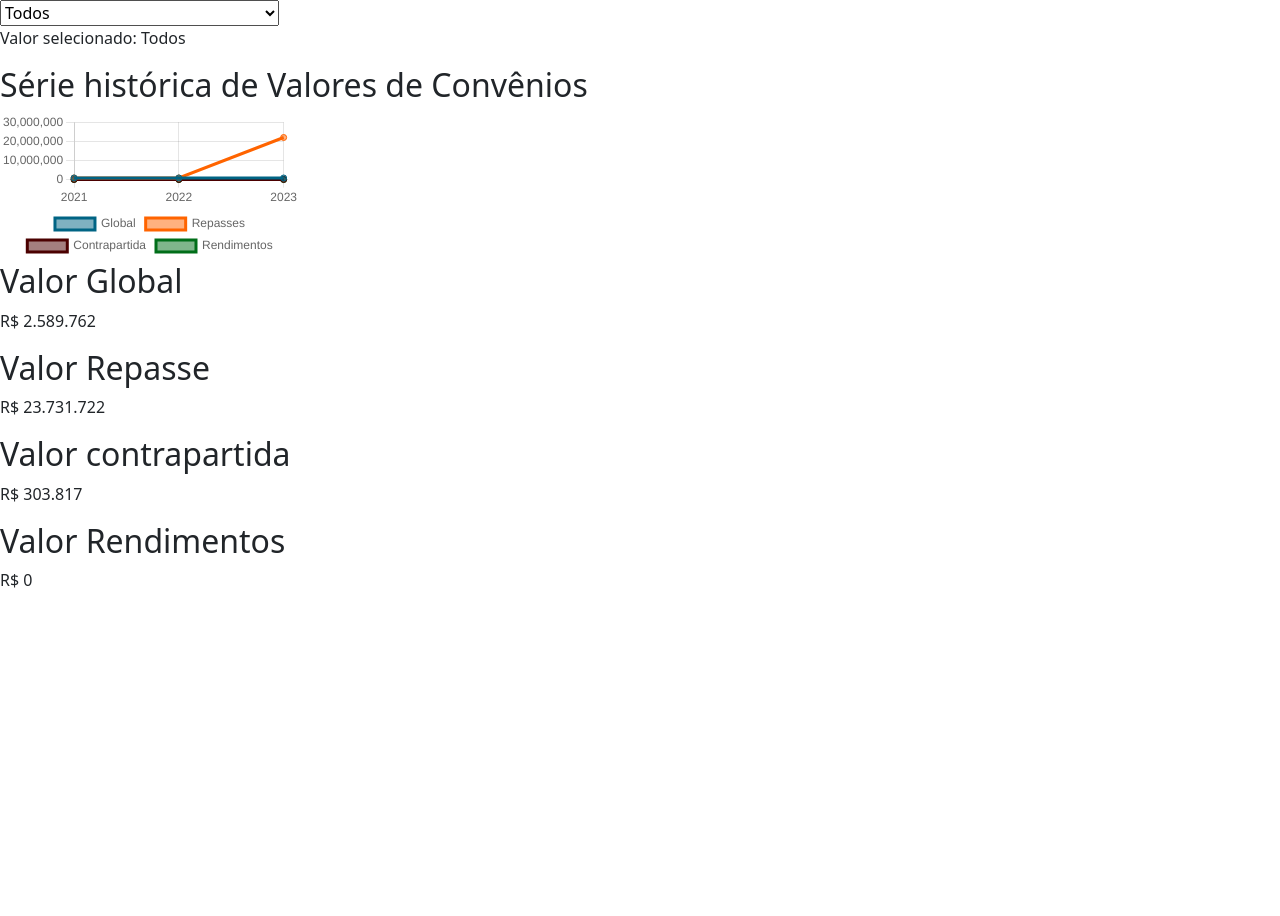
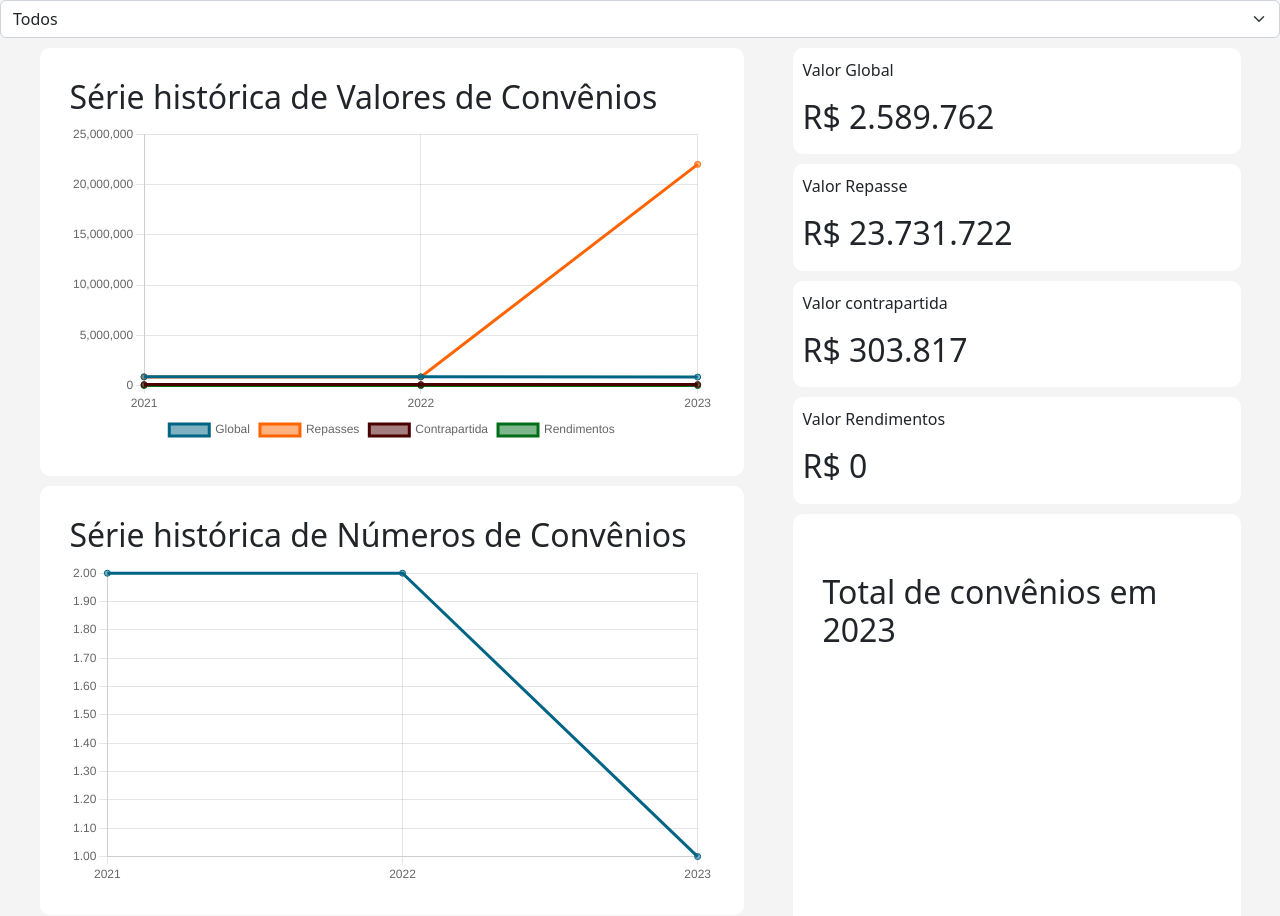
Before and after one commit to douglasjosebarboza/estagio, a React (Vite) app: page /main in a window 1280 px wide. Shown: the top 916 px of the page. Before the commit the page ends 800 px from the top, so only its background shows below. Built offline with nearby package versions, Linux system fonts and the light colour scheme.

Commit message:
fim sabado

```diff
--- a/src/components/charts/Chart.jsx
+++ b/src/components/charts/Chart.jsx
@@ -1,7 +1,9 @@
-import { Line } from "react-chartjs-2"
-import { Chart as ChartJS, CategoryScale, LinearScale, PointElement, LineElement, Tooltip, Legend, } from "chart.js"
+import { Line, Doughnut } from "react-chartjs-2"
+import { Chart as ChartJS, ArcElement, CategoryScale, LinearScale, PointElement, LineElement, Tooltip, Legend, } from "chart.js"
+import "./chart.css"
 
 ChartJS.register(
+    ArcElement,
     CategoryScale,
     LinearScale,
     PointElement,
@@ -19,6 +21,9 @@ const Chart = (props) => {
         "Contrapartida":{},
         "Rendimentos":{}
     }
+    let objNumbersConvenios = {
+
+    }
 
     for(let i = 0;  i < props.data.length; i++){
         yearCurrent = props.data[i].ano
@@ -28,20 +33,22 @@ const Chart = (props) => {
             objValues.Contrapartida[yearCurrent] = 0
             objValues.Rendimentos[yearCurrent] = 0
 
+            objNumbersConvenios[yearCurrent] = 0
+
             arrayYears.push(yearCurrent)
         }
         objValues.Global[yearCurrent] += parseInt(props.data[i].valor_global.replace("R$", "").replace(",", ".").replace(".", ""))
         objValues.Repasse[yearCurrent] += parseInt(props.data[i].valor_repasse.replace("R$", "").replace(",", ".").replace(".", ""))
         objValues.Contrapartida[yearCurrent] += parseInt(props.data[i].valor_contrapartida.replace("R$", "").replace(",", ".").replace(".", ""))
         objValues.Rendimentos[yearCurrent] += parseInt(props.data[i].valor_redimentos.replace("R$", "").replace(",", ".").replace(".", ""))
+        objNumbersConvenios[yearCurrent] += 1
     }
     arrayYears.sort((a,b) => a - b)
 
-    console.log(objValues)
     const labels = arrayYears;
 
-    const options = {
-        responsive: false,
+    const optionsValues = {
+        responsive: true,
         plugins: {
             legend: {
                 position: "bottom",
@@ -49,7 +56,22 @@ const Chart = (props) => {
         },
     }
 
-    const data = {
+    const optionsNumbers = {
+        responsive: true,
+        plugins: {
+            legend: {
+                display: false
+            },
+        },
+    }
+
+    const optionsArea = {
+        responsive: true,
+        cutout: 100,
+        aspectRatio: 2
+    }
+
+    const dataValues = {
         labels,
         datasets: [
             {
@@ -79,11 +101,52 @@ const Chart = (props) => {
         ],
     }
 
-    return (
-        <section>
-            <h2>{props.title}</h2>
-            <Line options={options} data={data}></Line>
-        </section>
-)}
+    const dataNumbers = {
+        labels,
+        datasets: [
+            {
+                data: Object.entries(objNumbersConvenios).map(([key, value]) => value),
+                borderColor: "rgb(0, 100, 132)",
+                backgroundColor: "rgba(0, 100, 132, 0.5)",
+            }
+        ],
+    }
+
+    const dataArea = {
+        datasets: [
+          {
+            label: "Número de convênios",
+            data: [objNumbersConvenios[arrayYears[arrayYears.length - 1]]],
+            backgroundColor: ["rgba(0, 100, 132, 0.5)"],
+            borderWidth: 0,
+          },
+        ],
+    }
+
+    switch (props.type) {
+        case 1:
+            return (
+                <section className="container-card-graph-line-1">
+                    <h2>{props.title}</h2>
+                    <Line options={optionsValues} data={dataValues}></Line>
+                </section>
+            )
+        case 2:
+            return (
+                <section className="container-card-graph-line-2">
+                    <h2>{props.title}</h2>
+                    <Line options={optionsNumbers} data={dataNumbers}></Line>
+                </section>
+            )
+
+        case 3:
+            return (
+                <section className="container-card-graph-circle">
+                    <h2>Total de convênios em {arrayYears[arrayYears.length - 1]}</h2>
+                    <Doughnut data={dataArea} options={optionsArea}></Doughnut>
+                </section>
+            )
+    }
+}
 
 export default Chart
--- /dev/null
+++ b/src/components/charts/chart.css
@@ -0,0 +1,26 @@
+.container-card-graph-line-1 {
+    width: 55vw;
+    background-color: white;
+    padding: 30px;
+    border-radius: 10px;
+    justify-content: space-around;
+}
+
+.container-card-graph-line-2 {
+    width: 55vw;
+    background-color: white;
+    padding: 30px;
+    border-radius: 10px;
+    justify-content: space-around;
+}
+
+.container-card-graph-circle {
+    display: flex;
+    flex-direction: column;
+    justify-content: space-around;
+    width: 35vw;
+    height: 57vh;
+    background-color: white;
+    padding: 30px;
+    border-radius: 10px;
+}
--- a/src/components/selects/Select.jsx
+++ b/src/components/selects/Select.jsx
@@ -1,6 +1,7 @@
 import { useState } from 'react';
 import Value from "../values/Value"
 import Chart from "../charts/Chart"
+import "./select.css"
 
 const Select = (props) => {
   let arrayOrgaos = props.data.Orgaos
@@ -40,20 +41,29 @@ const Select = (props) => {
   totalValorRendimentosFormat = totalValorRendimentos.toLocaleString("pt-BR")
 
    return (
-    <div>
-      <select value={optionSelect} onChange={handleChange}>
+    <div className="container-main">
+      <select className='form-select' value={optionSelect} onChange={handleChange}>
         <option value="Todos">Todos</option>
         {arrayOrgaos.map((orgao, index) => (
           <option key={index} value={orgao}>{orgao}</option>
         ))}
       </select>
-      <p>Valor selecionado: {optionSelect}</p>
-      <div>
-        <Chart
-          data = {arrayConveniosFilter}
-          title = "Série histórica de Valores de Convênios"
-        />
-        <div>
+
+      <div className='container-graphs-values'>
+        <div className='container-graph-line'>
+          <Chart
+            data = {arrayConveniosFilter}
+            title = "Série histórica de Valores de Convênios"
+            type = {1}
+          />
+          <Chart
+            data = {arrayConveniosFilter}
+            title = "Série histórica de Números de Convênios"
+            type = {2}
+          />
+        </div>
+        <div className="container-values-circle">
+          <div className='container-values'>
             <Value
               orgao={optionSelect}
               title="Valor Global"
@@ -74,6 +84,13 @@ const Select = (props) => {
               title="Valor Rendimentos"
               value={totalValorRendimentosFormat}
             />
+          </div>
+          <div className="container-graph-circle">
+            <Chart
+              data = {arrayConveniosFilter}
+              type = {3}
+            />
+          </div>
         </div>
       </div>
     </div>
--- /dev/null
+++ b/src/components/selects/select.css
@@ -0,0 +1,30 @@
+.container-main {
+    background-color: #f4f4f4;
+}
+
+.container-graphs-values {
+    display: flex;
+    flex-direction: row;
+    justify-content: space-around;
+    gap: 10px;
+    margin: 10px 20px 0;
+}
+
+.container-graph-line {
+    display: flex;
+    flex-direction: column;
+    gap: 10px;
+}
+
+.container-values{
+    display: flex;
+    flex-direction: column;
+    gap: 10px;
+}
+
+.container-values-circle {
+    display: flex;
+    flex-direction: column;
+    justify-content: space-around;
+    gap: 10px;
+}
--- /dev/null
+++ b/src/components/table/table.jsx
@@ -0,0 +1,28 @@
+const Table = (props) => {
+    return(
+        <table>
+            <thead>
+                <tr>
+                    <th>Número Do Convênio</th>
+                    <th>Ano</th>
+                    <th>Orgão</th>
+                    <th>Situação</th>
+                    <th></th>
+                </tr>
+            </thead>
+            <tbody>
+            {props.data.map((data, index) => (
+                <tr key={index}>
+                    <td>{data.numero_convenio}</td>
+                    <td>{data.ano}</td>
+                    <td>{data.orgao}</td>
+                    <td>{data.situacao}</td>
+                    <td>ICONE</td>
+                </tr>
+                ))}
+            </tbody>
+        </table>
+    )
+}
+
+export default Table
--- a/src/components/values/Value.jsx
+++ b/src/components/values/Value.jsx
@@ -1,8 +1,10 @@
+import "./value.css"
+
 const Value = (props) => {
     return (
-    <section className="value-container-values">
-        <h2 className="value-subtitle-values">{props.title}</h2>
-        <p className="value-paragraph-values">R$ {props.value}</p>
+    <section className="container-card-values">
+        <p>{props.title}</p>
+        <h2>R$ {props.value}</h2>
     </section>
 )}
 
--- /dev/null
+++ b/src/components/values/value.css
@@ -0,0 +1,6 @@
+.container-card-values {
+    width: 35vw;
+    background-color: white;
+    padding: 10px;
+    border-radius: 10px;
+}
--- a/src/pages/main/Main.jsx
+++ b/src/pages/main/Main.jsx
@@ -1,14 +1,20 @@
 import Select from "../../components/selects/Select"
+import Table from "../../components/table/table"
 import Data from "../../data/data_convenios.json"
 
 const Main = () => {
     return (
-        <div className="main-container">
+        <div className="container-main">
             <section>
                 <Select
                     data={Data}
                 />
             </section>
+            {/* <section>
+                <Table
+                    data={Data.Convenios}
+                />
+            </section> */}
         </div>
     )
 }
```
Also changed, not shown: src/pages/main/main.css (added).
